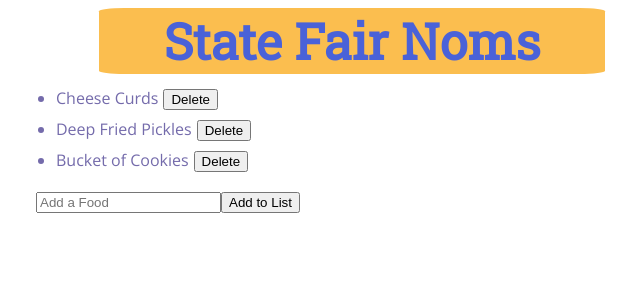
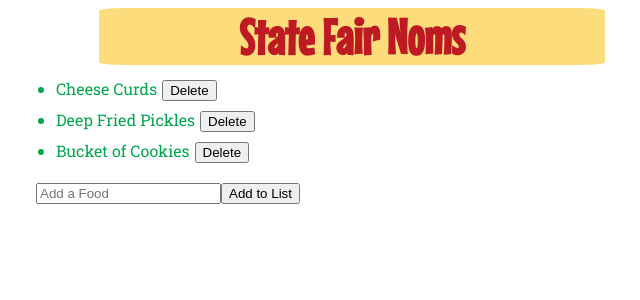
Before and after one commit to laurado/state-fair-react-debugging-clinic, a React app: page / in a window 1280 px wide. Shown: the top 300 px of the page, without its empty margins (288-928 px from the left). Built offline with nearby package versions, Linux system fonts and the light colour scheme; the HTML template or start-up script is replaced by a standard one.

Commit message:
edit styling

```diff
--- a/src/app.scss
+++ b/src/app.scss
@@ -1,32 +1,34 @@
 // Google Fonts
+@import url(https://fonts.googleapis.com/css?family=Mouse+Memoirs);
 @import url(http://fonts.googleapis.com/css?family=Roboto+Slab|Open+Sans:400italic,700italic,400,700);
 
+
 // Font Variables
-$roboto-slab: 'Roboto Slab', serif;
-$open-sans: 'Open Sans', sans-serif;
+$header: 'Mouse Memoirs', sans-serif;
+$list-font: 'Roboto Slab', serif;
 
 // Color Variables
-$blue: #4a62d8;
-$yellow: #fbbe4f;
-$purple: #746bab;
+$red: #BE1A23;
+$yellow: #FDDC7B;
+$green: #03A64D;
 
 ul {
+  color: $green;
+  font-family: $list-font, sans-serif;
   width: 50%;
   margin: auto;
-  color: $purple;
-  font-family: $open-sans, sans-serif;
 }
 
 h1 {
-  font-family: $roboto-slab, sans-serif;
+  color: $red;
+  font-size: 50px;
+  font-family: $header, sans-serif;
   text-align: center;
   margin: auto;
-  font-size: 50px;
+  margin-bottom: 10px;
   background-color: $yellow;
   border-radius: 5%;
-  color: $blue;
   width: 40%;
-  margin-bottom: 10px;
 }
 
 button {
```
